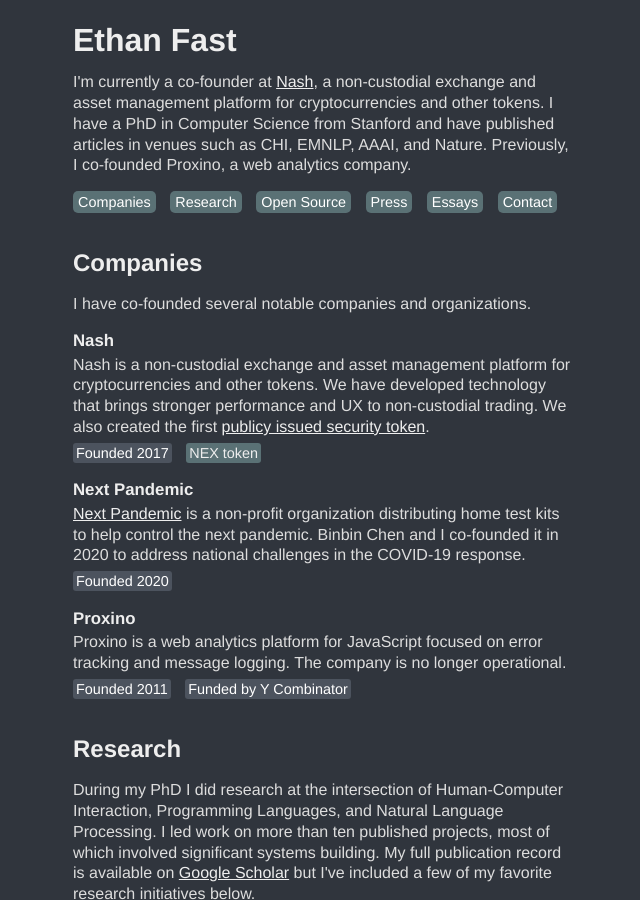
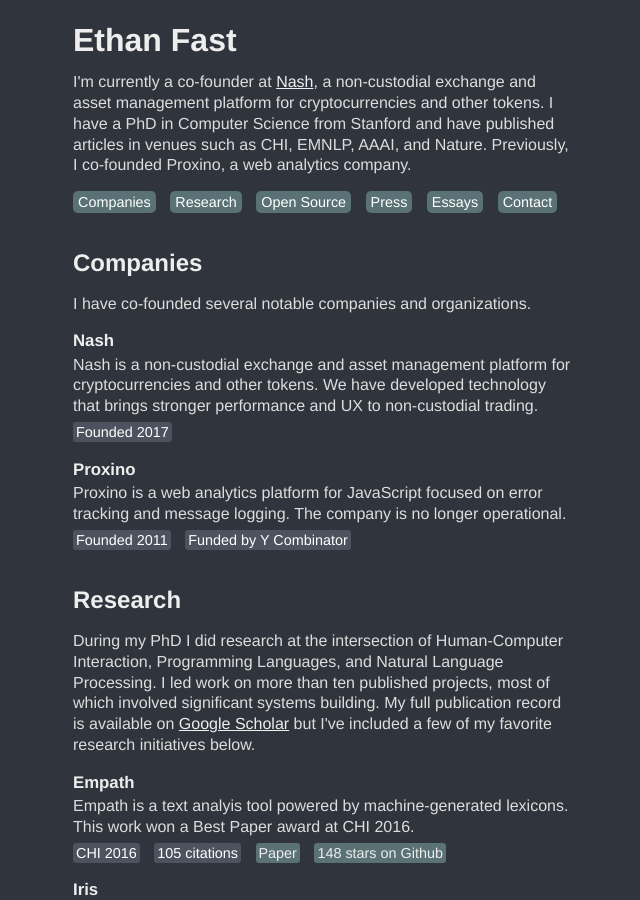
Before and after one commit to Ejhfast/ejhfast.github.com, a Jekyll site: the page built from index.html, in a window 1280 px wide and 900 px high. Shown: the whole window, without its empty margins (317-957 px from the left). Built offline with Jekyll 4.4.1, drawn with Linux system fonts in a browser that asks for light colours.

Commit message:
Update index.html

```diff
--- a/index.html
+++ b/index.html
@@ -13,19 +13,8 @@
             <div class="description">
                 Nash is a non-custodial exchange and asset management platform for cryptocurrencies and other tokens.
                 We have developed technology that brings stronger performance and UX to non-custodial trading.
-                We also created the first <a href="https://nash.io/products/nash-exchange-token">publicy issued security token</a>.
             </div>
             <div class="date">Founded 2017</div>
-            <div class="paper"><a href="https://www.coingecko.com/en/coins/nash-exchange">NEX token</a></div>
-            <!-- <div class="other">Raised $35 million</div> -->
-        </div>
-        <div class="project">
-            <h3>Next Pandemic</h3>
-            <div class="description">
-                <a href="https://www.nextpandemic.org/">Next Pandemic</a> is a non-profit organization distributing home test kits to help control the next pandemic.
-                Binbin Chen and I co-founded it in 2020 to address national challenges in the COVID-19 response.
-            </div>
-            <div class="date">Founded 2020</div>
         </div>
         <div class="project">
             <h3>Proxino</h3>
```
